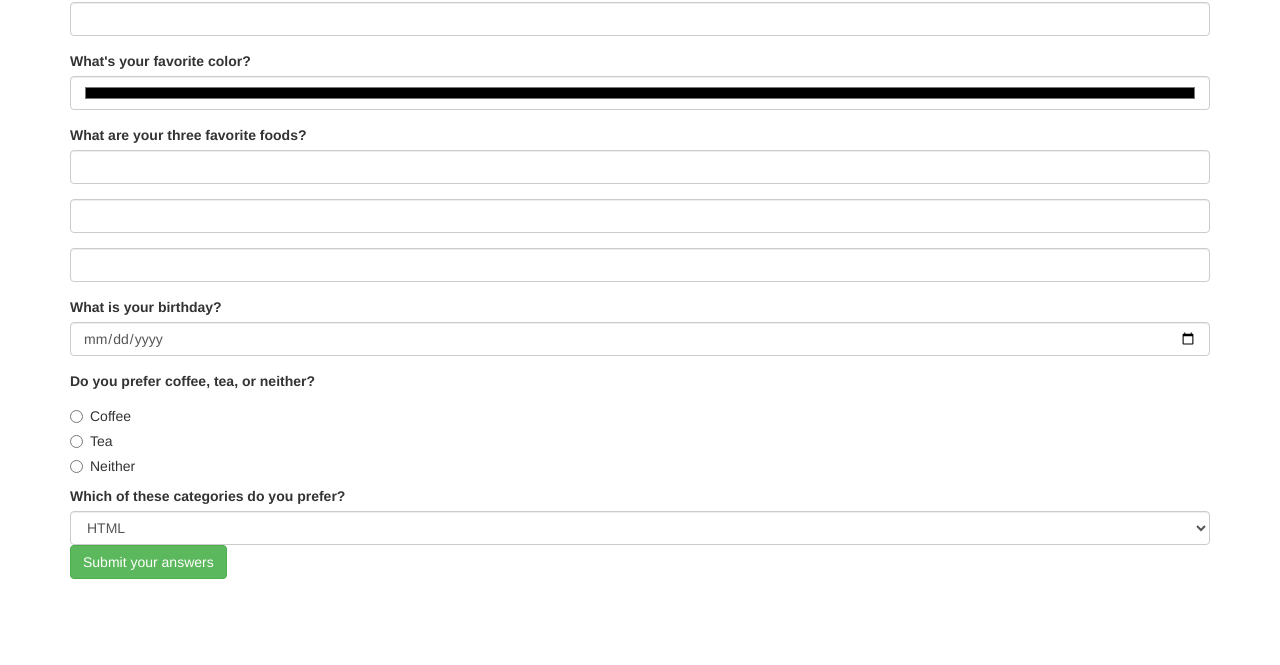
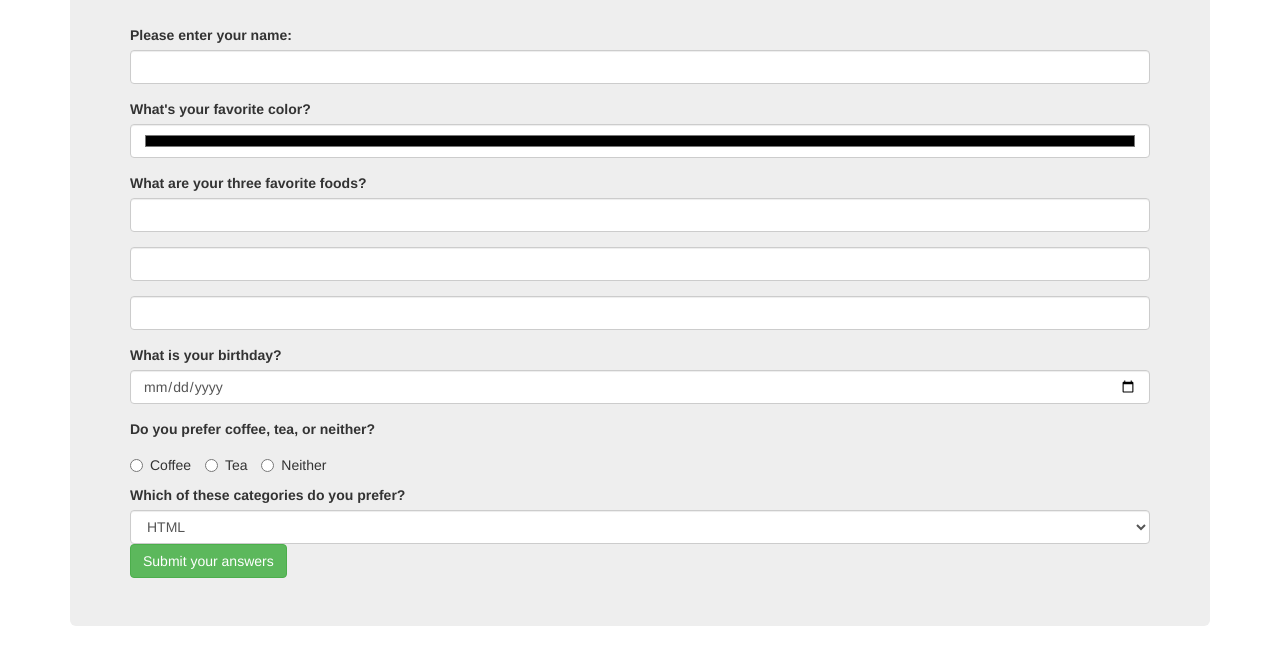
Before and after one commit to bangnguyen77/survey, a plain HTML site: page index.html in a window 1280 px wide. Shown: the part 93-758 px from the top of the page. Drawn offline with Linux system fonts and the light colour scheme.

Commit message:
change styling

```diff
--- a/index.html
+++ b/index.html
@@ -11,6 +11,8 @@
   <body>
     <div class="container">
       <h1 class="text-center">Survey</h1>
+      <div class="jumbotron" >
+
         <form id="survey">
           <div class="form-group">
             <label for="name">Please enter your name:</label>
@@ -38,20 +40,17 @@
 
           <label for="radio">Do you prefer coffee, tea, or neither?</label>
           <div class="radio">
-          <label>
+            <label class="radio-inline">
               <input type="radio" name="beverage" value="coffee">
               Coffee
             </label>
-        </div>
-        <div class="radio">
-          <label>
+
+            <label class="radio-inline">
               <input type="radio" name="beverage" value="tea">
               Tea
             </label>
-        </div>
 
-        <div class="radio">
-          <label>
+            <label class="radio-inline">
               <input type="radio" name="beverage" value="neither">
               Neither
             </label>
@@ -68,8 +67,10 @@
 
 
         </form>
+      </div>
 
-      <div id="results">
+
+      <div id="results" class="jumbotron">
         <ul>
           <li>Your name is <span class="name"></span>.</li>
           <li class="color">This is your favorite color:  <button class="btn colorButton"></button></li>
```
Lines whose indentation alone changed are shown as unchanged.
